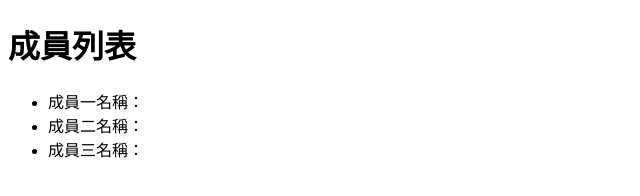
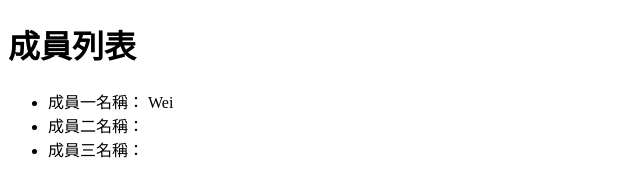
Before and after one commit to wei886-tw/git3, a plain HTML site: page index.html in a window 1280 px wide. Shown: the full height of the page, 0-640 px from the left. Drawn offline with Linux system fonts and the light colour scheme.

Commit message:
新增成員一名稱

```diff
--- a/index.html
+++ b/index.html
@@ -8,7 +8,7 @@
 <body>
     <h1>成員列表</h1>
     <ul>
-        <li>成員一名稱：</li>
+        <li>成員一名稱： Wei</li>
         <li>成員二名稱：</li>
         <li>成員三名稱：</li>
     </ul>
```
